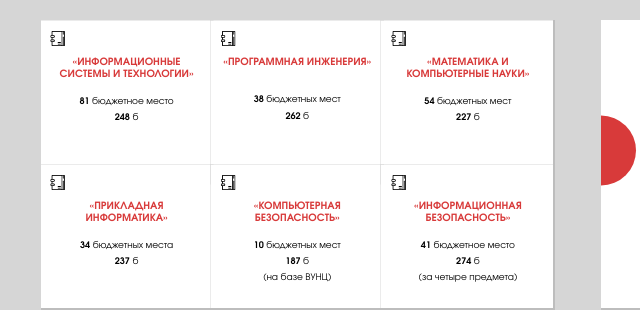
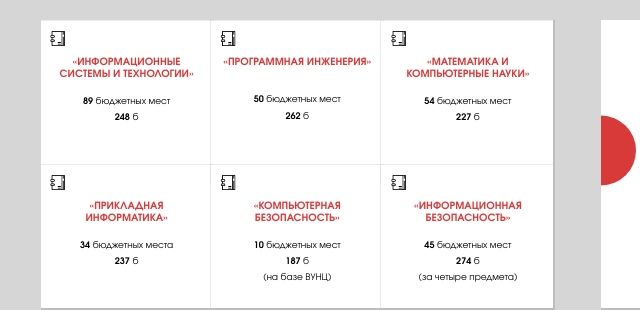
Before and after one commit to pustart/cs-vsu-presentation, a plain HTML site: page index.html in a window 1280 px wide. Shown: the part 1217-1527 px from the top of the page, 7-647 px from the left. Drawn offline with Linux system fonts and the light colour scheme.

Commit message:
Обновлены данные по бюджетным местам

```diff
--- a/index.html
+++ b/index.html
@@ -147,9 +147,9 @@
                 <h3>«ИНФОРМАЦИОННЫЕ СИСТЕМЫ И ТЕХНОЛОГИИ»</h3>
                 <p>
                     <span>
-                        81
+                        89
                     </span>
-                    бюджетное место
+                    бюджетных мест
                 </p>
                 <p>
                     <span>
@@ -162,7 +162,7 @@
                 <h3>«ПРОГРАММНАЯ ИНЖЕНЕРИЯ»</h3>
                 <p>
                     <span>
-                        38
+                        50
                     </span>
                     бюджетных мест
                 </p>
@@ -223,9 +223,9 @@
                 <h3>«ИНФОРМАЦИОННАЯ БЕЗОПАСНОСТЬ»</h3>
                 <p>
                     <span>
-                        41
+                        45
                     </span>
-                    бюджетное место
+                    бюджетных мест
                 </p>
                 <p>
                     <span>
```
